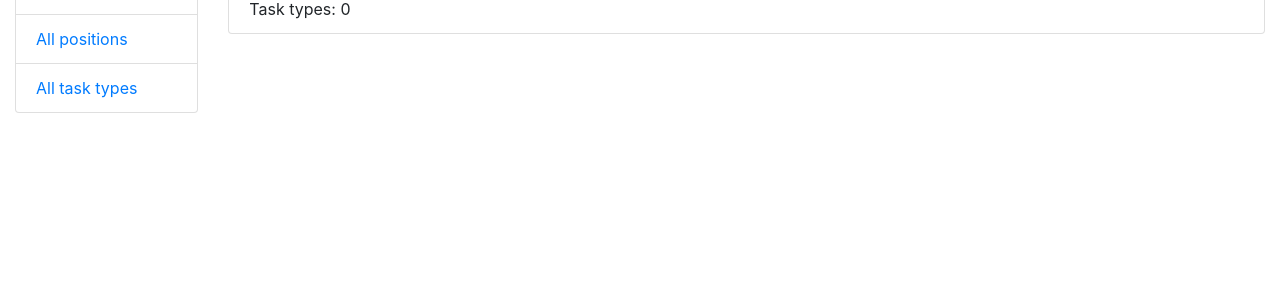
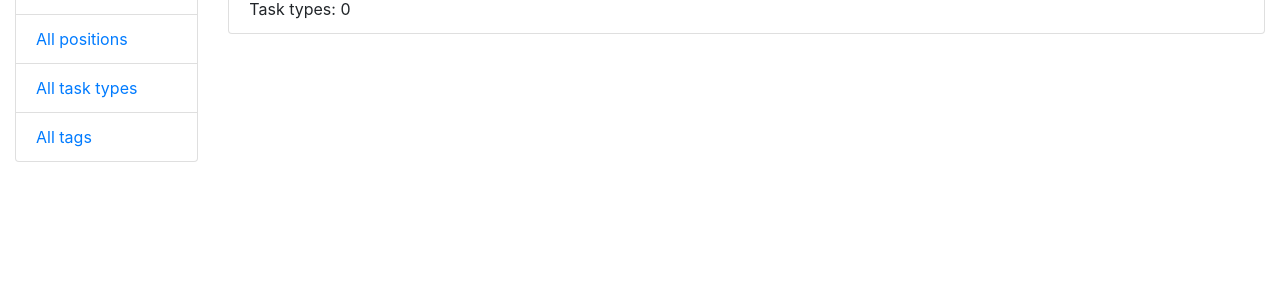
Before and after one commit to travmagolovu1312/py-task-manager, a Django app: page / in a window 1280 px wide. Shown: the part 259-560 px from the top of the page. Run offline with Django 5.2, Linux system fonts and the light colour scheme; the visitor is signed in with stand-in values (Sample User, id 1); data comes from the database, SQL or seed files in the repository; data that the repository does not hold is empty.

Commit message:
Add for includes sidebar tags

```diff
--- a/templates/includes/sidebar.html
+++ b/templates/includes/sidebar.html
@@ -16,4 +16,5 @@
   <li class="list-group-item"><a href="{% url 'task_manager:worker-list' %}">All workers</a></li>
   <li class="list-group-item"><a href="{% url 'task_manager:position-list' %}">All positions</a></li>
   <li class="list-group-item"><a href="{% url 'task_manager:task-type-list' %}">All task types</a></li>
+  <li class="list-group-item"><a href="{% url 'task_manager:tag-list' %}">All tags</a></li>
 </ul>
```
